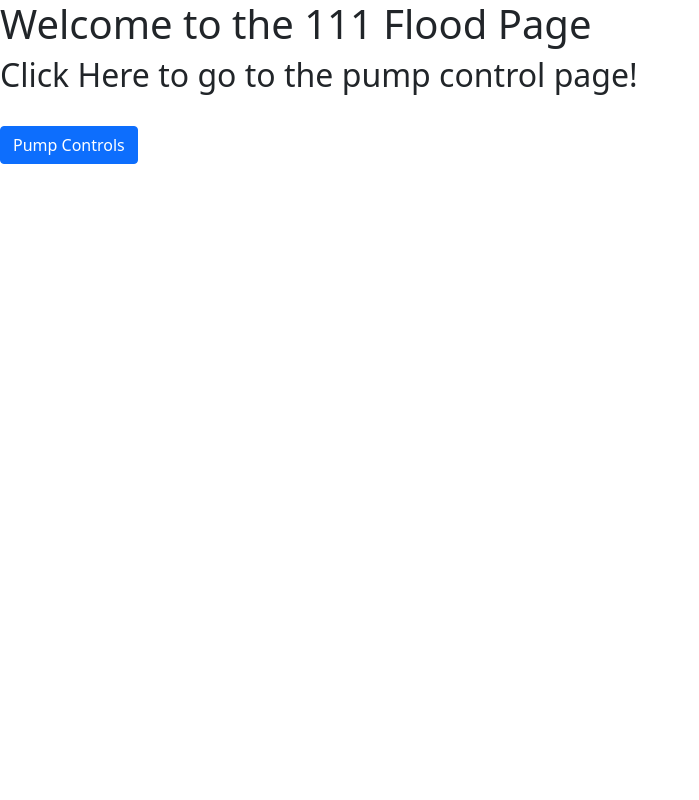
After one commit to colbynh/floodProtocol, a Flask app: page / in a window 1280 px wide. The commit adds this page. Shown: the whole page, without its empty margins (0-699 px from the left). Run offline with Flask 2, Linux system fonts and the light colour scheme.

Commit message:
Create a home page

```diff
--- a/web/app.py
+++ b/web/app.py
@@ -7,6 +7,9 @@ app = Flask(__name__)
 app.config.from_object(__name__)
 app.config['SECRET_KEY'] = '7d441f27d441f27567d441f2b6176a'
 
+@app.route("/", methods=['GET'])
+def home():
+    return render_template('home.html', message='Welcome to the 111 Flood Page')
 
 class ReusableForm(Form):
     duration = TextField('duration:', validators=[validators.DataRequired()])
@@ -36,6 +39,8 @@ class ReusableForm(Form):
 
 
 
+
+
 async def run(cmd):
     proc = await asyncio.create_subprocess_shell(
         cmd,
--- /dev/null
+++ b/web/templates/home.html
@@ -0,0 +1,11 @@
+<html>
+    <link rel="stylesheet" media="screen" href="https://cdn.jsdelivr.net/npm/bootstrap@5.0.0-beta3/dist/css/bootstrap.min.css" rel="stylesheet" integrity="sha384-eOJMYsd53ii+scO/bJGFsiCZc+5NDVN2yr8+0RDqr0Ql0h+rP48ckxlpbzKgwra6" crossorigin="anonymous">
+    <meta name="viewport" content="width=device-width, initial-scale=1.0">
+ <head>
+ </head>
+ <body>
+   <h1>{{ message }}<h1>
+       <h2>Click Here to go to the pump control page!</h2><br>
+       <a href="{{ url_for('pumprun') }}" class="btn btn-primary">Pump Controls</a>
+ </body>
+</html>
--- a/web/templates/pump.html
+++ b/web/templates/pump.html
@@ -2,7 +2,7 @@
         	 	<link rel="stylesheet" media="screen" href="https://cdn.jsdelivr.net/npm/bootstrap@5.0.0-beta3/dist/css/bootstrap.min.css" rel="stylesheet" integrity="sha384-eOJMYsd53ii+scO/bJGFsiCZc+5NDVN2yr8+0RDqr0Ql0h+rP48ckxlpbzKgwra6" crossorigin="anonymous">
        <meta name="viewport" content="width=device-width, initial-scale=1.0">
 <div class="container">
-<h2>Pump Control Settings Colby smells</h2>
+<h2>Pump Control Settings</h2>
 <form action="" method="post" role="form">
     {{ form.csrf_token }}
 <div class="form-group">
```
